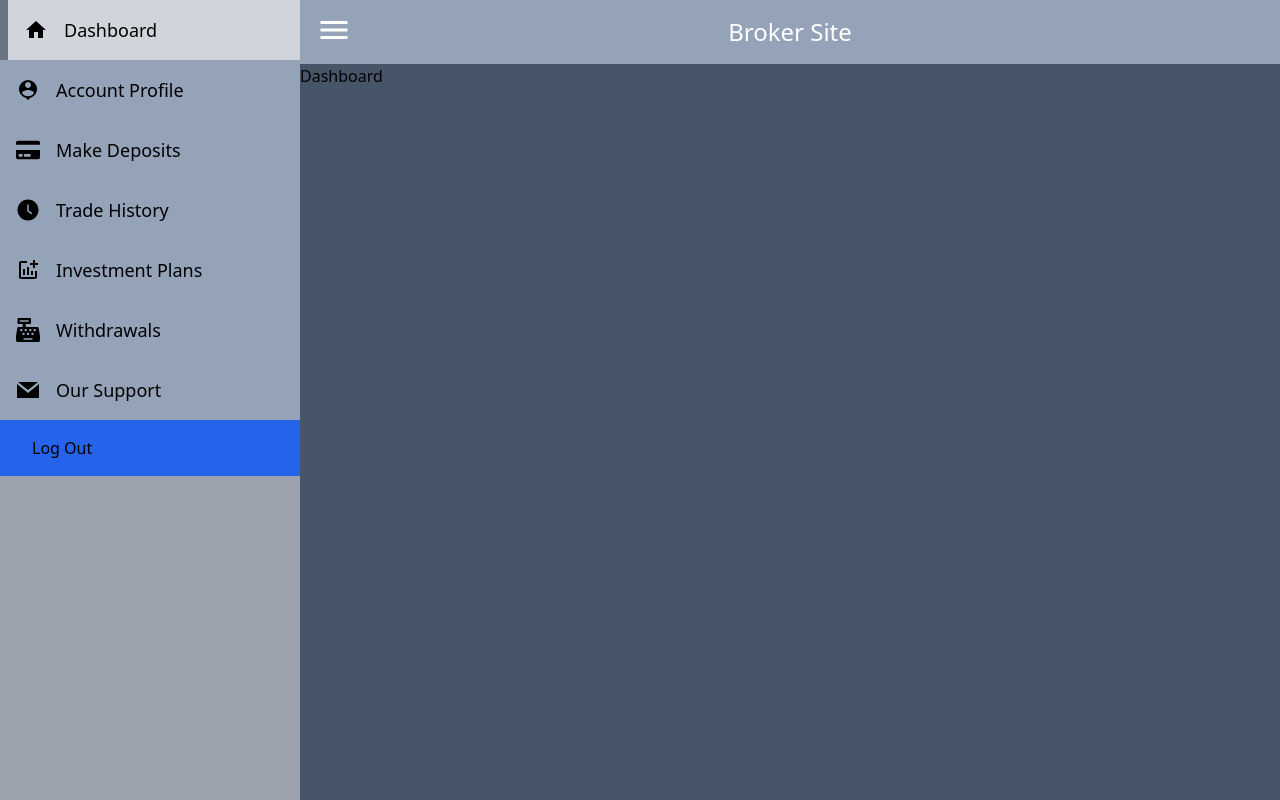
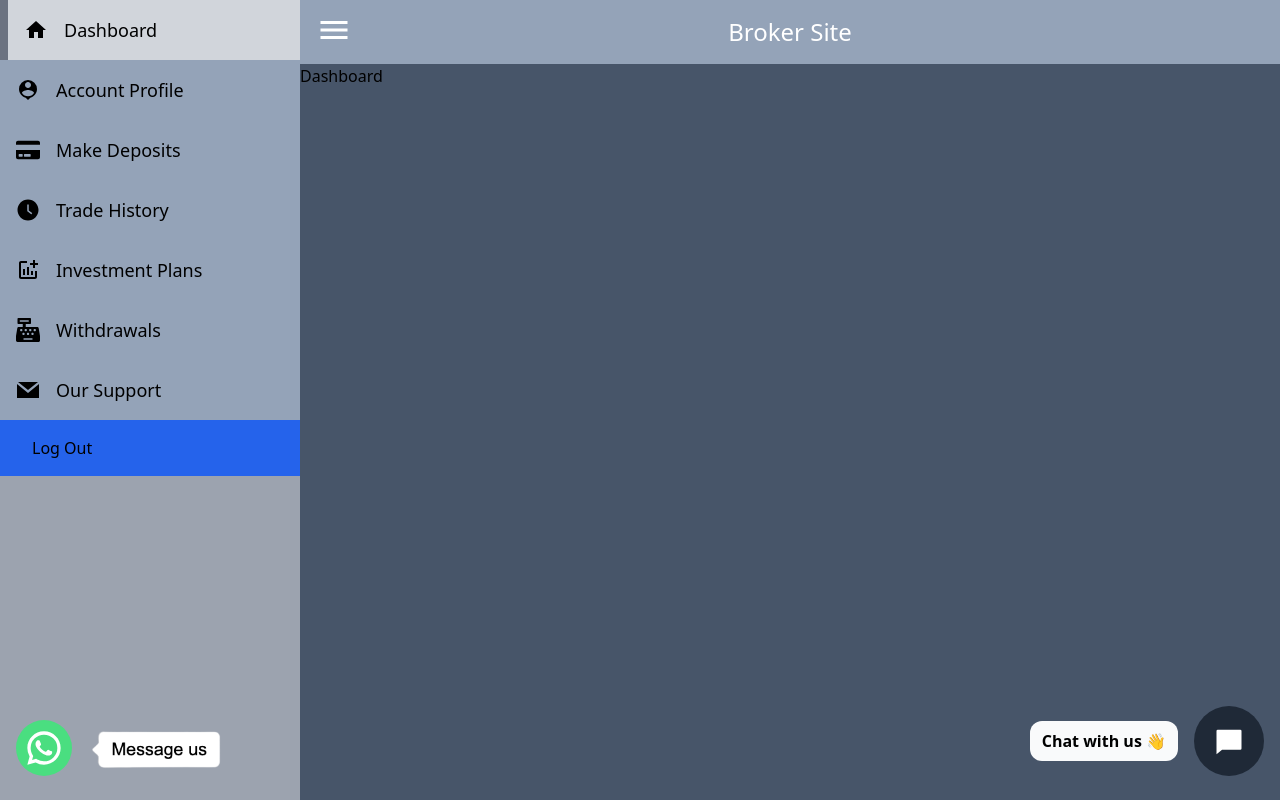
Before and after one commit to boymeetsblockchain/Broker-site, a Next.js app: page /userDashboard in a window 1280 px wide. Built offline with nearby package versions, Linux system fonts and the light colour scheme.

Commit message:
added the whatsapp and cat component

```diff
--- a/components/user/userHome.tsx
+++ b/components/user/userHome.tsx
@@ -1,5 +1,8 @@
 import React, { useEffect } from 'react'
 import { useContextState } from '../../context/context'
+import Chat from '../chat'
+import Footer from '../footer'
+import Whatsapp from '../whatsapp'
 import Dashboard from './dashboard'
 import Deposit from './Deposit'
 import Invest from './Invest'
@@ -60,6 +63,9 @@ const UserHome = () => {
 
 
           </div>
+        <div className='lg:hidden'><Whatsapp /></div>
+        <Chat />
+          {/* <Footer /> */}
     </div>
   )
 }
--- a/components/user/userSidebar.tsx
+++ b/components/user/userSidebar.tsx
@@ -4,11 +4,12 @@ import { AiFillClockCircle } from "react-icons/ai"
 import { GrMail } from "react-icons/gr"
 import { useContextState } from '../../context/context'
 import { FaCreditCard, FaCashRegister } from 'react-icons/fa'
+import Whatsapp from '../whatsapp'
 
 const UserSidebar = () => {
   const { activeSidebarLink, setActiveSidebarLink } = useContextState()
   return (
-    <div className='bg-slate-400 dark:bg-slate-700 dark:text-white '>
+    <div className='bg-slate-400 dark:bg-slate-700 dark:text-white relative'>
       <div className={`flex items-center cursor-pointer p-4 text-xl space-x-4 ${activeSidebarLink === "Dashboard" ? "border-l-8 border-gray-500 bg-gray-300 dark:bg-gray-700 dark:border-white" : ""}`} onClick={() => setActiveSidebarLink("Dashboard")}>
         <MdHome className="text-2xl"/>
         <h2 className="text-lg">Dashboard</h2>
@@ -38,6 +39,8 @@ const UserSidebar = () => {
         <h2 className="text-lg">Our Support</h2>
       </div>
       <div className={`bg-blue-600 dark:bg-gray-800 p-4 pl-8 cursor-pointer `} onClick={() => setActiveSidebarLink("logout")}>Log Out</div>
+
+      <div className='hidden lg:block'><Whatsapp /></div>
     </div>
   )
 }
--- a/components/whatsapp.tsx
+++ b/components/whatsapp.tsx
@@ -4,7 +4,7 @@ import message from "../public/images/message.png"
 
 const Whatsapp = () => {
     return (
-        <div className='position fixed bottom-4'>
+        <div className='position fixed bottom-4 left-2'>
             <div className='space-x-2 md:space-x-4  p-2 rounded-full  flex items-center justify-center'>
                 <div className="p-2 bg-green-400 rounded-full">
                     <RiWhatsappLine className='text-white text-[30px] md:text-[40px]' />
```
Lines whose indentation alone changed are shown as unchanged.
